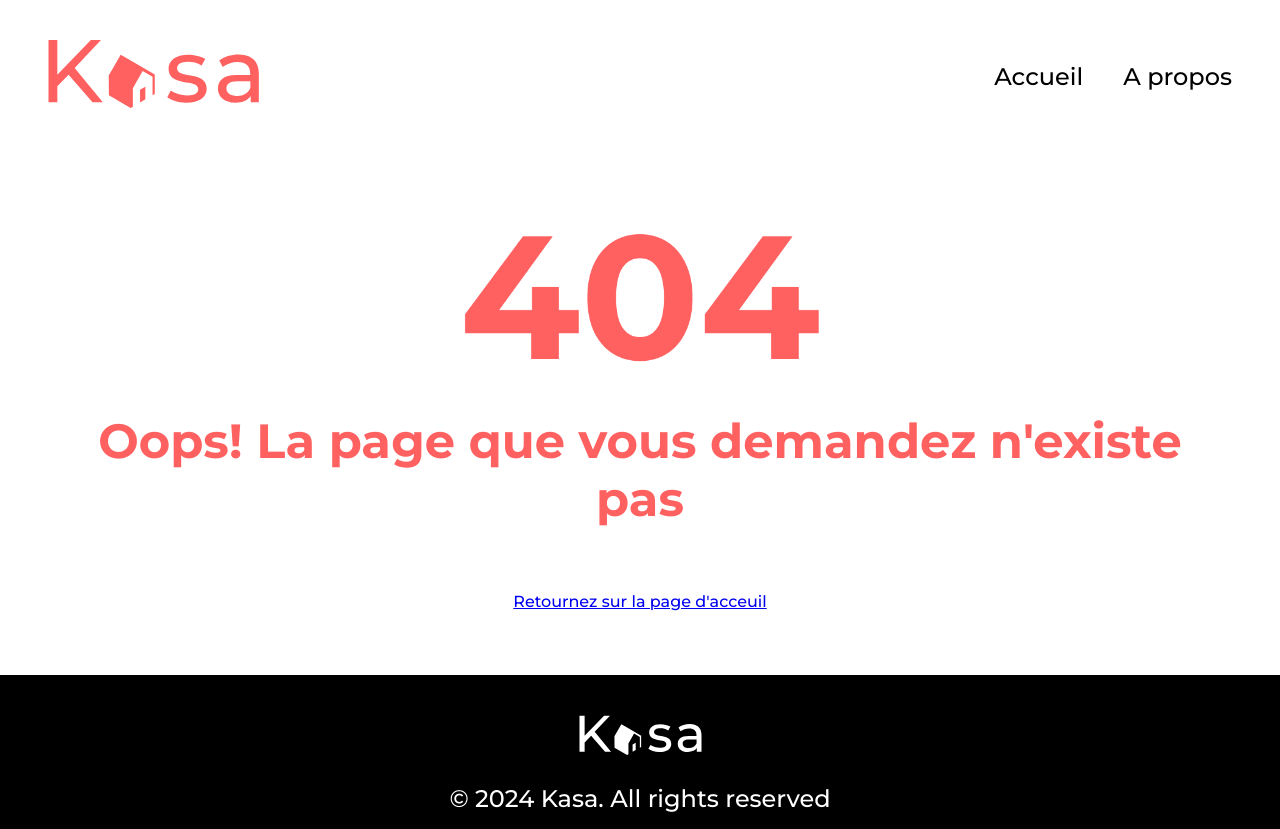
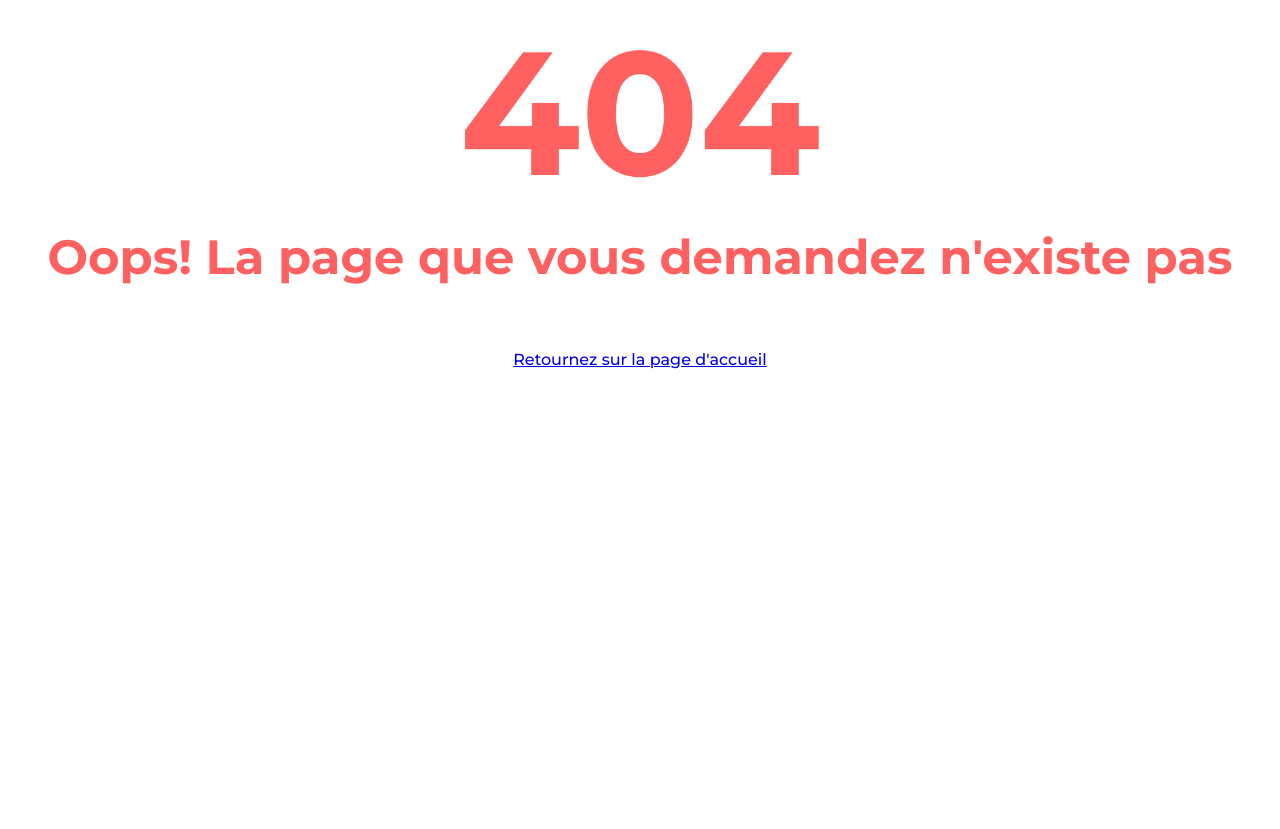
Before and after one commit to ValentinDLC/P5, a React (Vite) app: page /Cards in a window 1280 px wide. After the commit the page ends 800 px from the top, so only its background shows below. Built offline with nearby package versions, Linux system fonts and the light colour scheme.

Commit message:
correction du road

```diff
--- a/src/Pages/ErrorPage.jsx
+++ b/src/Pages/ErrorPage.jsx
@@ -1,24 +1,15 @@
 import React from "react";
 import "../assets/sass/Pages/ErrorPage.scss";
-import Header from "../Layout/Header";
-import Main from "../Layout/Main";
-import Footer from "../Layout/Footer";
 import Error from "../assets/images/404.png";
 import { Link } from "react-router-dom";
 
 function ErrorPage() {
   return (
-    <>
-      <Header />
-      <Main>
-        <div className="notfound">
-          <img src={Error} alt="Erreur 404" />
-          <h2>Oops! La page que vous demandez n'existe pas</h2>
-          <Link to="/">Retournez sur la page d'acceuil</Link>
-        </div>
-      </Main>
-      <Footer />
-    </>
+    <div className="notfound">
+      <img src={Error} alt="Erreur 404" />
+      <h2>Oops! La page que vous demandez n'existe pas</h2>
+      <Link to="/">Retournez sur la page d'accueil</Link>
+    </div>
   );
 }
 
```
